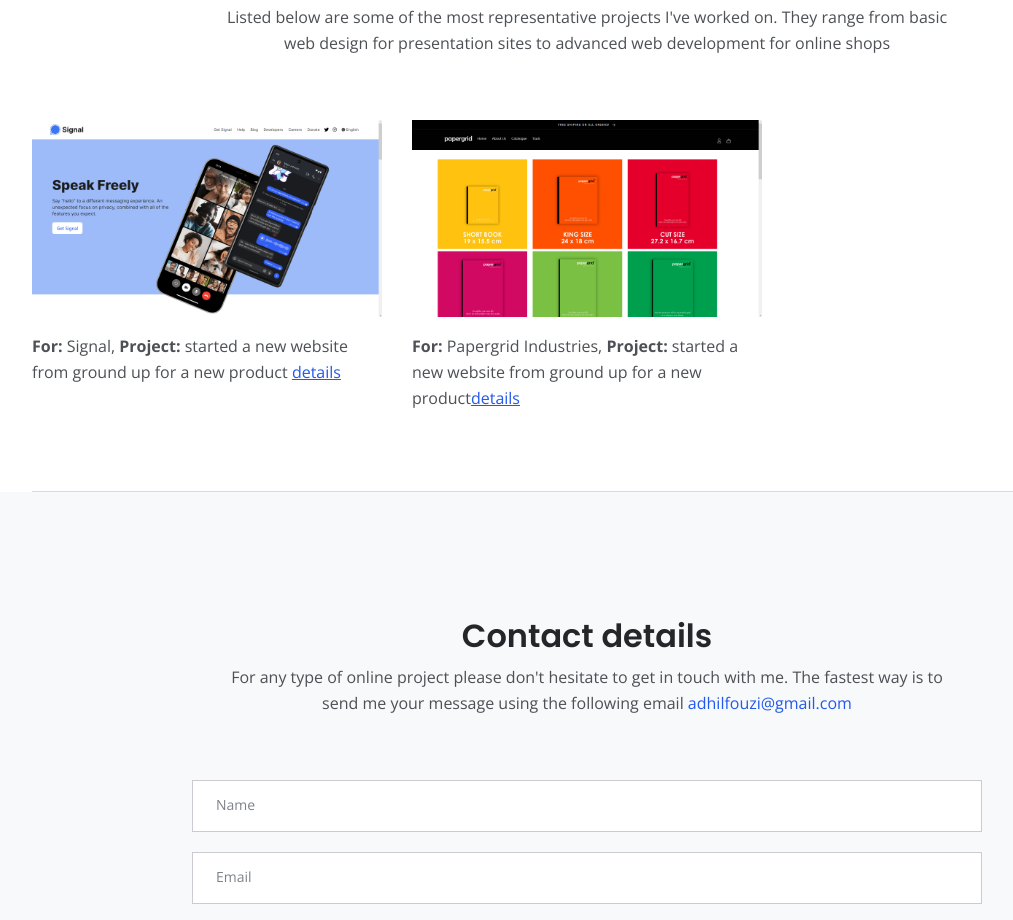
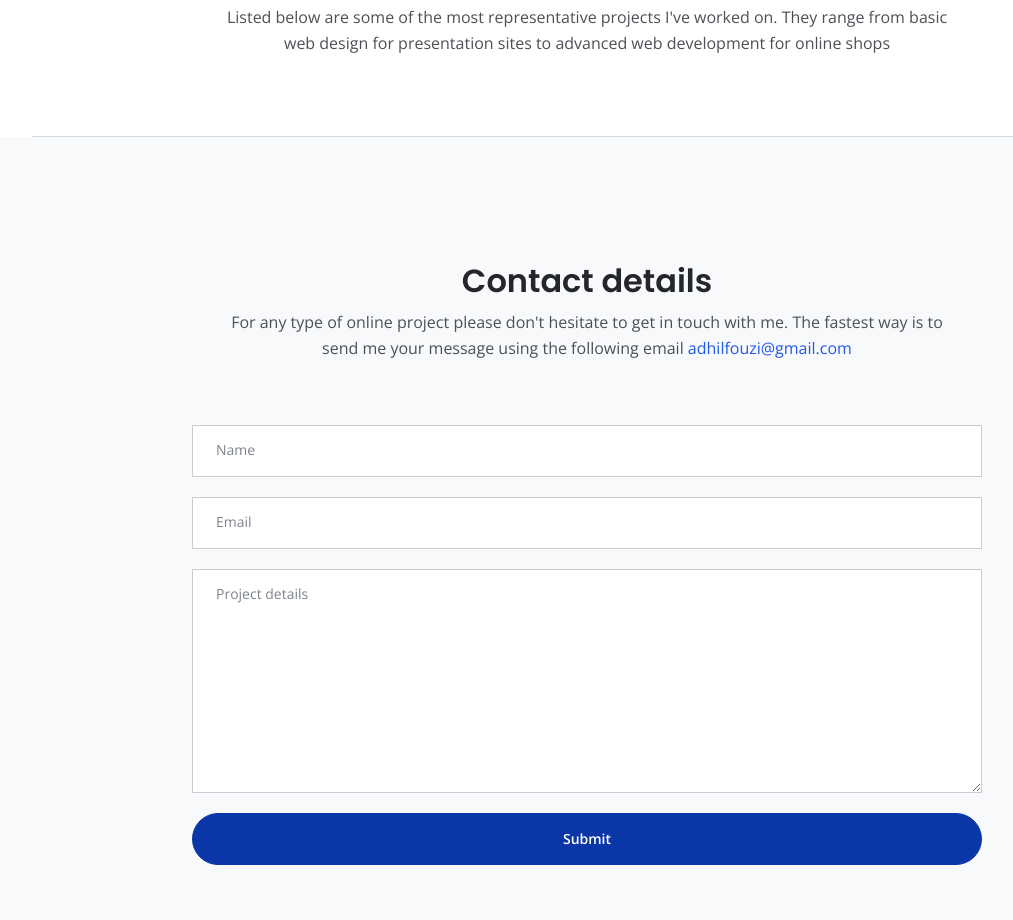
Before and after one commit to adhilfouzi/adhilfouzi.io, a plain HTML site: page index.html in a window 1280 px wide. Shown: the part 3800-4720 px from the top of the page, without its empty margins (53-1066 px from the left). Drawn offline with nearby package versions, Linux system fonts and the light colour scheme.

Commit message:
Disabled the project

```diff
--- a/index.html
+++ b/index.html
@@ -259,26 +259,26 @@
     <div class="basic-4">
         <div class="container">
             <div class="row">
-                <div class="col-lg-4">
+            <!--    <div class="col-lg-4">
                     <div class="text-container">
                         <div class="image-container">
                             <a href="project.html">
                                 <img class="img-fluid" src="images/work-1.png" alt="alternative">
                             </a>
                         </div> <!-- end of image-container -->
-                        <p><strong>For:</strong> Signal, <strong>Project:</strong> started a new website from ground up for a new product <a class="blue" href="project.html">details</a></p>
+                    <!--    <p><strong>For:</strong> Signal, <strong>Project:</strong> started a new website from ground up for a new product <a class="blue" href="project.html">details</a></p>
                     </div> <!-- end of text-container -->
-                </div> <!-- end of col -->
-                <div class="col-lg-4">
+            <!--    </div> <!-- end of col -->
+            <!--    <div class="col-lg-4">
                     <div class="text-container">
                         <div class="image-container">
                             <a href="#header">
                                 <img class="img-fluid" src="images/work-3.png" alt="alternative">
                             </a>
                         </div> <!-- end of image-container -->
-                        <p><strong>For:</strong> Papergrid Industries, <strong>Project:</strong> started a new website from ground up for a new product<a class="blue" href="project.html">details</a></p>
+           <!--             <p><strong>For:</strong> Papergrid Industries, <strong>Project:</strong> started a new website from ground up for a new product<a class="blue" href="project.html">details</a></p>
                     </div> <!-- end of text-container -->
-                </div> <!-- end of col -->
+          <!--      </div> <!-- end of col -->
 
             </div> <!-- end of row -->
         </div> <!-- end of container -->
```
